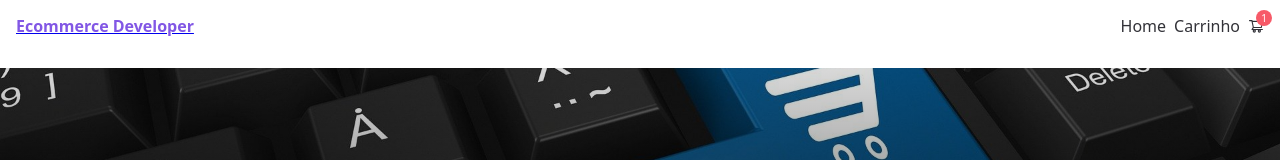
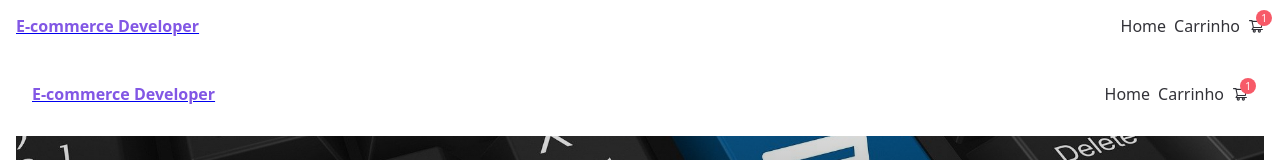
Before and after one commit to RaaschDev/projeto-ecommerce, a React (Vite) app: page / in a window 1280 px wide. Shown: the top 160 px of the page. Built offline with nearby package versions, Linux system fonts and the light colour scheme.

Commit message:
feat: Main layout

```diff
--- a/src/components/Header/index.tsx
+++ b/src/components/Header/index.tsx
@@ -6,7 +6,7 @@ export function Header(){
     return(
         <header className={style.container}>
             <Link to='/'>
-            <strong>Ecommerce Developer</strong></Link>
+            <strong>E-commerce Developer</strong></Link>
             <nav>
                 <Link to='/'>Home</Link>
                 <Link to='/cart' className={style.cartLink}>
--- /dev/null
+++ b/src/layouts/MainLayout/index.tsx
@@ -0,0 +1,17 @@
+import { Outlet } from 'react-router-dom'
+import { Footer } from '../../components/Footer'
+import { Header } from '../../components/Header'
+import style from './main.module.scss'
+
+export function MainLayout(){
+    return(
+        <div className={style.container}>
+            <Header/>
+            <div className={style.content}>
+                <Outlet/>
+
+            </div>
+            <Footer/>
+        </div>
+    )
+}
--- /dev/null
+++ b/src/layouts/MainLayout/main.module.scss
@@ -0,0 +1,16 @@
+.container{
+    display: flex;
+    flex-direction: column;
+    justify-content: space-between;
+    min-height: 100dvh;
+}
+
+.content{
+    display: flex;
+    flex-direction: column;
+
+    min-height: calc(100dvh - 52px);
+    width: 100%;
+
+    padding: 16px;
+}
--- a/src/routes.tsx
+++ b/src/routes.tsx
@@ -3,14 +3,17 @@ import { Home } from "./pages/Home";
 import { Cart } from "./pages/Cart";
 import { Product } from "./pages/Product";
 import { Success } from "./pages/Success";
+import { MainLayout } from "./layouts/MainLayout";
 
 function MainRoutes() {
     return (
         <Routes>
-            <Route element={<Home />} path="/" />
-            <Route element={<Cart />} path="/cart" />
-            <Route element={<Product />} path="/product" />
-            <Route element={<Success />} path="/success" />
+            <Route element={<MainLayout/>}>
+                <Route element={<Home />} path="/" />
+                <Route element={<Cart />} path="/cart" />
+                <Route element={<Product />} path="/product/:id" />
+                <Route element={<Success />} path="/success" />
+            </Route>
         </Routes>
     )
 }
```
